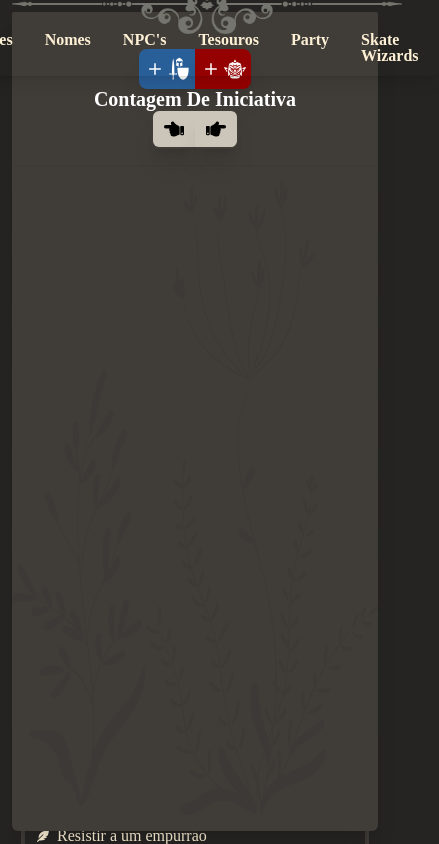
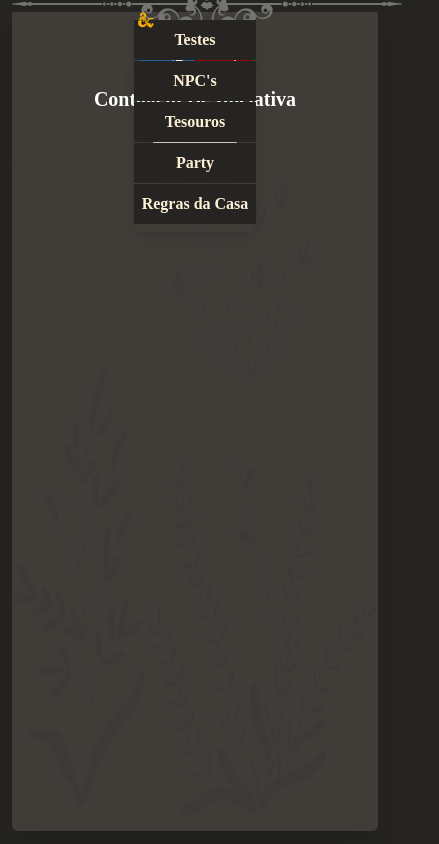
Before and after one commit to PedroVMLopes/iniciative-calculator, a React (Create React App) app: page / in a window 390 px wide. Shown: the top 844 px of the page, 439 px wide, since content can reach past the window. Built offline with nearby package versions, Linux system fonts and the light colour scheme; a web font is replaced by a local one.

Commit message:
Melhorias visuais e de responsividade na barra de navegação

```diff
--- a/src/components/Main/Main.js
+++ b/src/components/Main/Main.js
@@ -20,10 +20,6 @@ const NavBar = () => {
       path: "/",
     },
     {
-      label: "Nomes",
-      path: "/names",
-    },
-    {
       label: "NPC's",
       path: "/npcs",
     },
@@ -36,18 +32,22 @@ const NavBar = () => {
       path: "/party",
     },
     {
-      label: "Skate Wizards",
-      path: "/skateWizards",
+      label: "Regras da Casa",
+      path: "/houseRules",
     },
   ];
 
   return (
     <nav
-      className="relative flex rounded-md justify-evenly p-1 pt-2 max-w-3xl text-[var(--bege)] font-bold shadow-lg"
+      className={`relative grid grid-cols-${links.length} gap-[1px] py-2 px-0 rounded-md max-w-2xl text-[var(--bege)] font-bold shadow-lg`}
       id="navbar"
     >
       {links.map((link) => (
-        <Link key={link.path} to={link.path} className={`p-2 mx-2 mt-1 `}>
+        <Link
+          key={link.path}
+          to={link.path}
+          className={`py-3 px-2 flex justify-center bg-[var(--cinza-escuro)]`}
+        >
           {link.label}
         </Link>
       ))}
@@ -67,7 +67,7 @@ const NavBar = () => {
       */}
 
       <div
-        className={`absolute ml-[30px] top-0 text-[var(--amarelo)] transition-all duration-300 rounded-md`}
+        className={`absolute flex top-0 text-[var(--amarelo)] transition-all duration-300 justify-center items-center`}
         style={{
           width: `${100 / links.length}%`,
           left: `${
```
